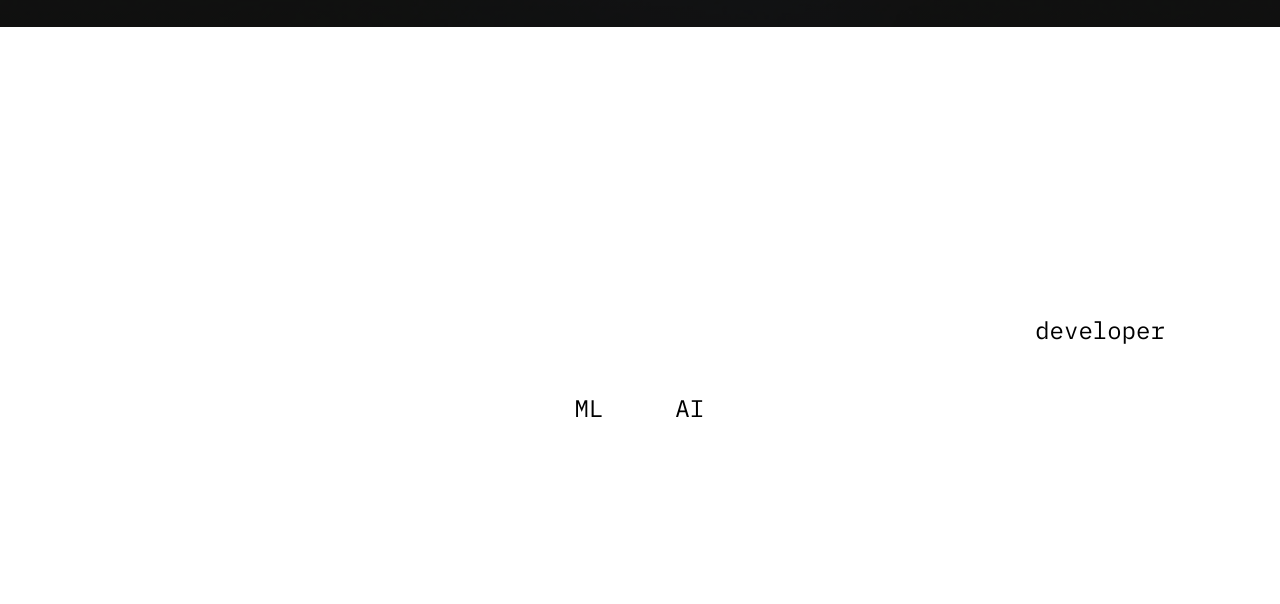
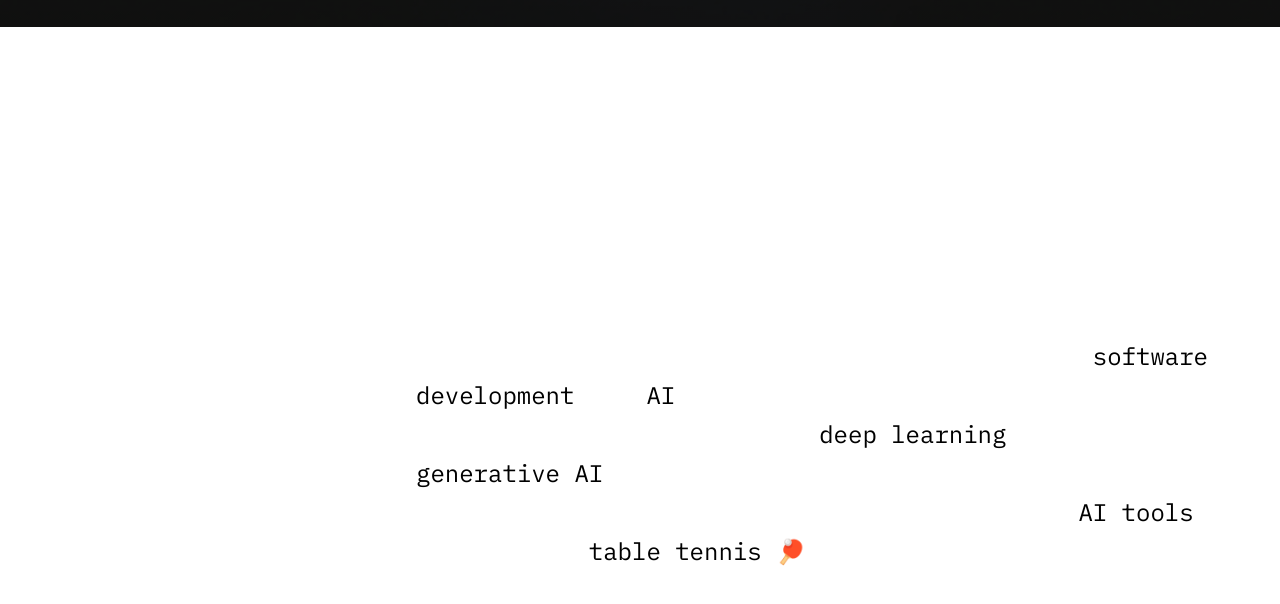
Before and after one commit to JainamDosi/Jainam_Dosi, a React (Vite) app in the folder frontend/: page / in a window 1280 px wide. Shown: the part 773-1377 px from the top of the page. Built offline with nearby package versions, Linux system fonts and the light colour scheme; no server answers.

Commit message:
ABOUT update

```diff
--- a/frontend/src/components/about/About.jsx
+++ b/frontend/src/components/about/About.jsx
@@ -218,7 +218,7 @@ export default function AboutHorizontal() {
             </div>
           ))}
         </div>
-        <div className="absolute top-1/2 left-0 w-full p-4 sm:p-6 md:p-8 space-y-1 sm:space-y-2">
+        <div className="absolute top-1/2 left-28 w-full p-10 sm:p-6 md:p-8 space-y-1 sm:space-y-2">
           {codeSnippets.map((line, index) => (
             <div
               key={`second-${index}`}
@@ -270,18 +270,34 @@ export default function AboutHorizontal() {
           <h2 className="text-4xl sm:text-5xl md:text-6xl font-bold mb-6 md:mb-10">
             ABOUT ME
           </h2>
-          <p className="text-lg sm:text-xl md:text-2xl leading-relaxed mb-8">
-            I am Jainam Dosi from IIT Bombay, a driven{" "}
-            <span className="missing-word" style={{ color: "#000" }}>
-              developer
-            </span>{" "}
-            passionate about building clean, scalable systems. My work spans{" "}
-            <span className="missing-word" style={{ color: "#000" }}>ML</span>{" "}
-            and{" "}
-            <span className="missing-word" style={{ color: "#000" }}>AI</span>{" "}
-            with a growing focus on GenAI, where I enjoy turning complex ideas
-            into reliable, real-world solutions.
-          </p>
+<p className="text-lg sm:text-xl md:text-2xl leading-relaxed mb-8">
+  Hi, I’m Jainam Dosi, a final-year IIT Bombay student passionate about exploring the intersection of{" "}
+  <span className="missing-word" style={{ color: "#000" }}>
+    software development
+  </span>{" "}
+  and{" "}
+  <span className="missing-word" style={{ color: "#000" }}>
+    AI
+  </span>
+  . I love turning ideas into working systems, experimenting with{" "}
+  <span className="missing-word" style={{ color: "#000" }}>
+    deep learning
+  </span>{" "}
+  and{" "}
+  <span className="missing-word" style={{ color: "#000" }}>
+    generative AI
+  </span>
+  , and learning by building projects. I enjoy diving into new technologies, exploring{" "}
+  <span className="missing-word" style={{ color: "#000" }}>
+    AI tools
+  </span>
+  , and playing{" "}
+  <span className="missing-word" style={{ color: "#000" }}>
+    table tennis 🏓
+  </span>
+
+</p>
+
 
           {/* Social Buttons */}
           <div
```
